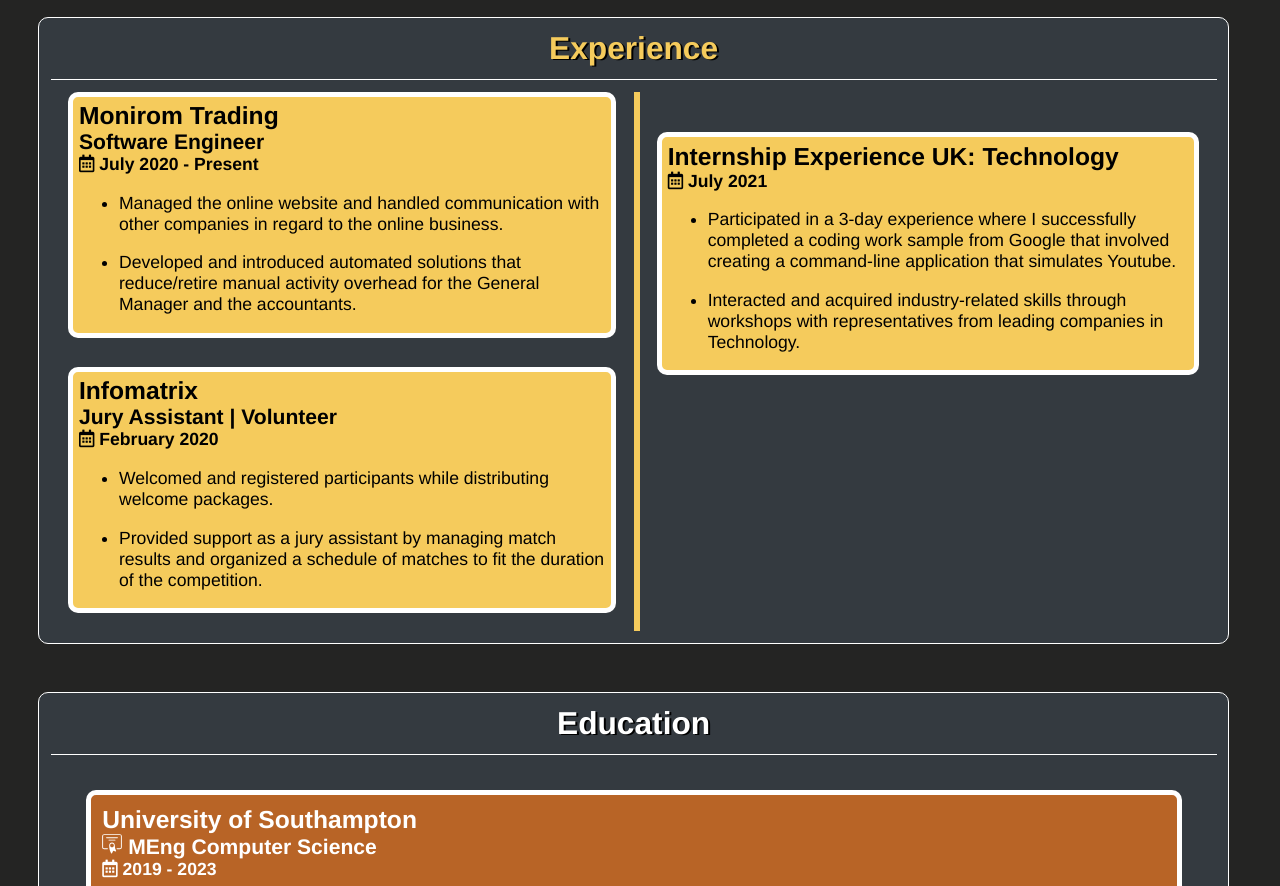
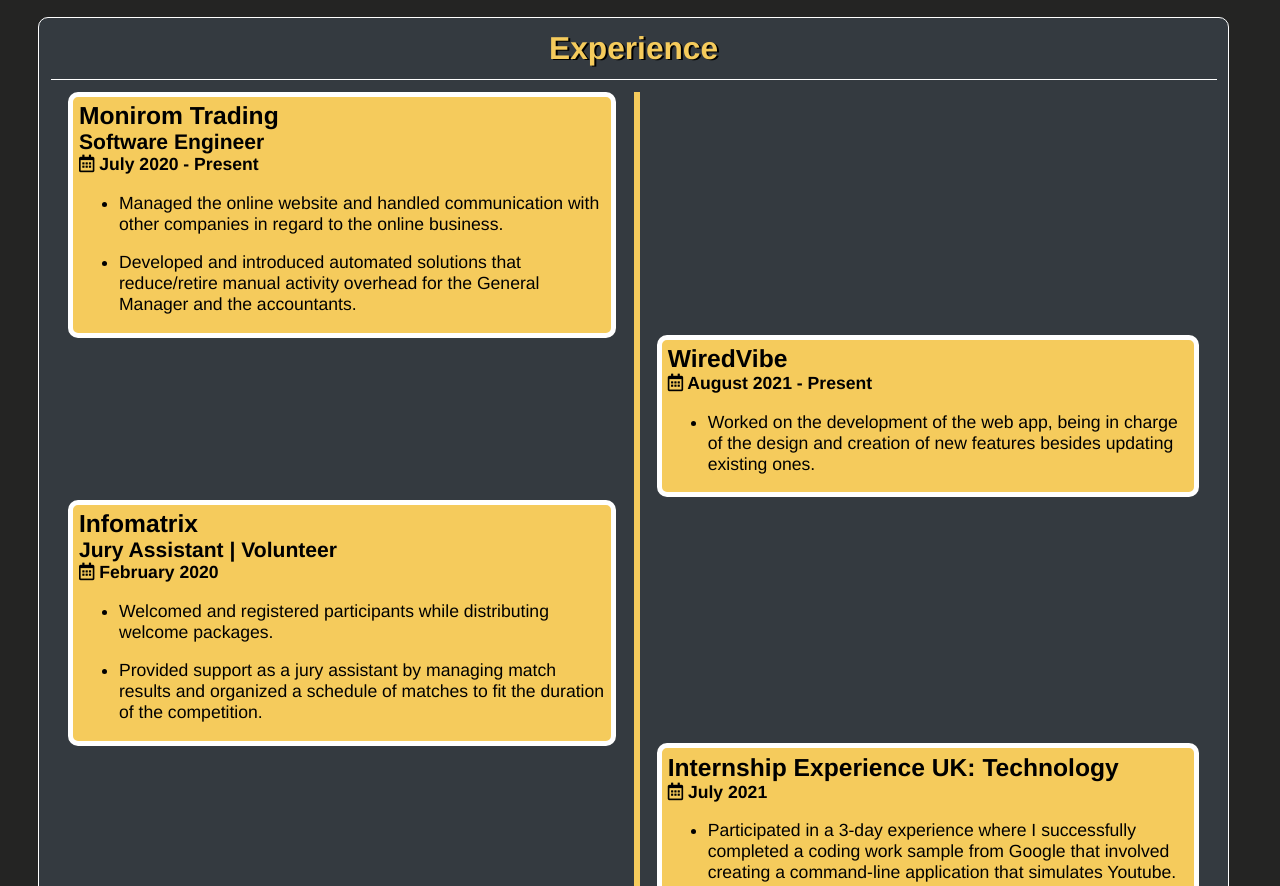
Before and after one commit to Carloscb407/Carloscb407.github.io, a plain HTML site: page index.html in a window 1280 px wide. Shown: the part 740-1626 px from the top of the page. Drawn offline with Linux system fonts and the light colour scheme.

Commit message:
Add files via upload

```diff
--- a/css/style.css
+++ b/css/style.css
@@ -245,7 +245,7 @@ h5{
 }
 
 #experience-main-left>section{
-    margin-top: 5%;
+    /*margin-top: 5%;*/
 }
 
 #experience-main-left>section:first-child{
@@ -259,11 +259,11 @@ h5{
 }
 
 #experience-main-right>section{
-    margin-top: 5%;
+    /*margin-top: 5%;*/
 }
 
 #experience-main-right>section:first-child{
-    margin-top: 7%;
+    /*margin-top: 7%;*/
 }
 
 .clearfix::after {
--- a/index.html
+++ b/index.html
@@ -9,7 +9,7 @@
     <link href="css/style.css" rel="stylesheet" type="text/css">
     <title>Carlos Brat</title>
 </head>
-<body>
+<body onload="foo()">
 <header id="header">
     <nav class="navbar" id="navbar">
         <a href="#home" id="nav-home">Home</a>
@@ -73,6 +73,19 @@
             </section>
 
             <section id="experience-main-right">
+                <section class="experience-main-sections" id="experience-wiredvibe">
+                    <h3>WiredVibe</h3>
+                    <h5>
+                        <i class="far fa-calendar-alt"></i>
+                        <time datetime="2021-08">August 2021</time>
+                        - Present
+                    </h5>
+                    <ul>
+                        <li><p>Worked on the development of the web app, being in charge of the design and
+                            creation of new features besides updating existing ones.</p></li>
+                    </ul>
+                </section>
+
                 <section class="experience-main-sections" id="experience-iuk">
                     <h3>Internship Experience UK: Technology</h3>
                     <h5>
@@ -342,6 +355,13 @@
                     <h5>University of Michigan - Coursera</h5>
                     <a href="https://coursera.org/share/ce6a0e691a27c06fa0484d400170f841">
                         <i class="fab fa-css3-alt"></i>
+                        See Certificate</a>
+                </section>
+                <section class="education-certifications-sections">
+                    <h4>Interactivity with JavaScript</h4>
+                    <h5>University of Michigan - Coursera</h5>
+                    <a href="https://coursera.org/share/18febe0b422aa4c05adc43e959fc5c50">
+                        <i class="fab fa-js-square"></i>
                         See Certificate</a>
                 </section>
                 <section class="education-certifications-sections">
--- a/js/functions.js
+++ b/js/functions.js
@@ -100,3 +100,24 @@ portfolio_section.onmouseover =function () {
     nav_hover_highlight(nav_portfolio);
 };
 portfolio_section.onmouseout =function () {nav_hover_default(nav_portfolio)};
+var experience_sections = document.getElementsByClassName("experience-main-sections");
+function foo(){
+    console.log('foo function');
+    console.log(experience_sections.length);
+    for(i =1; i < experience_sections.length; i++){
+        let element = experience_sections[i];
+        console.log(element.id + " " + i);
+        if(i > experience_sections.length /2){
+            element.style.marginTop = experience_sections[i - 2].offsetHeight + "px";
+        } else{
+            element.style.marginTop = experience_sections[i + 1].offsetHeight + "px";
+        }
+    }
+    // Array.from(experience_sections).forEach((element,index) => function (){
+    //     console.log("insife for" );
+    //     if(index !== 0){
+    //         console.log('inside if');
+    //         element.style.marginTop = experience_sections[index - 1].offsetHeight + "px";
+    //     }
+    // });
+}
```
